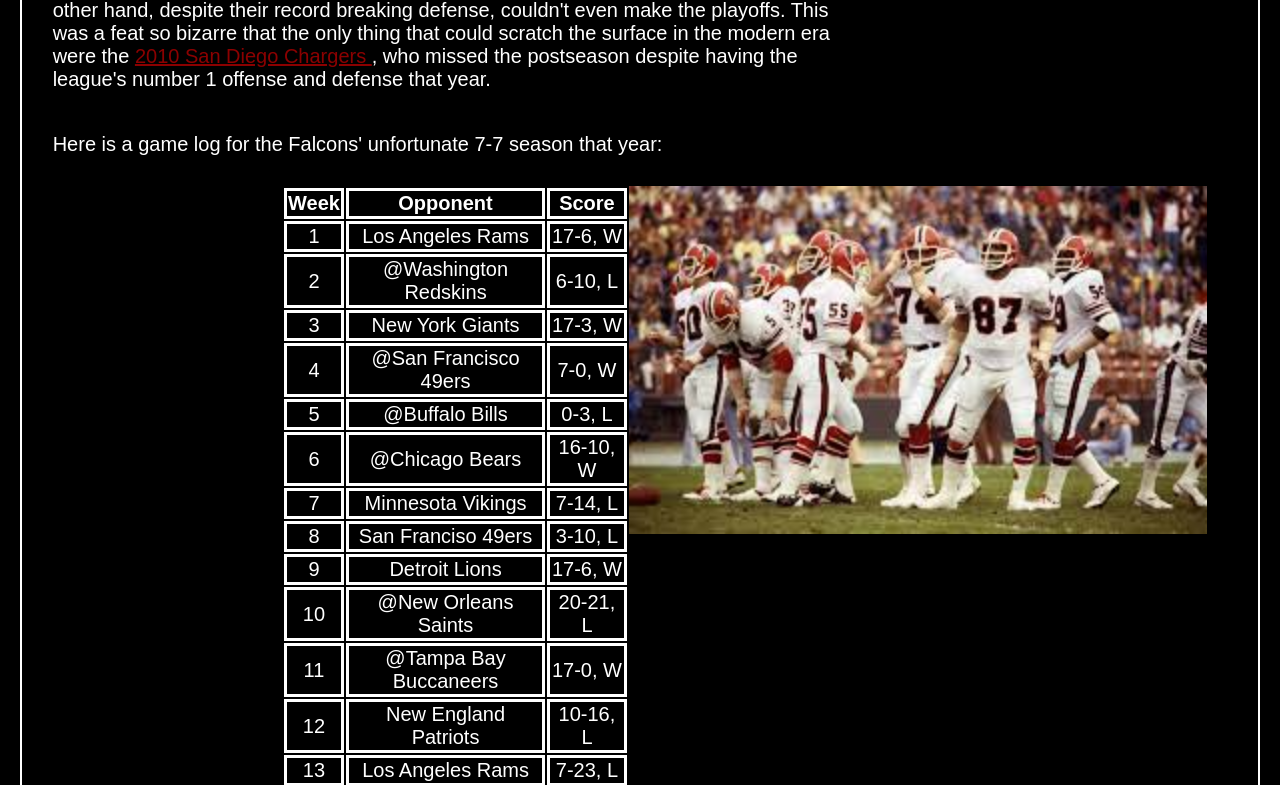
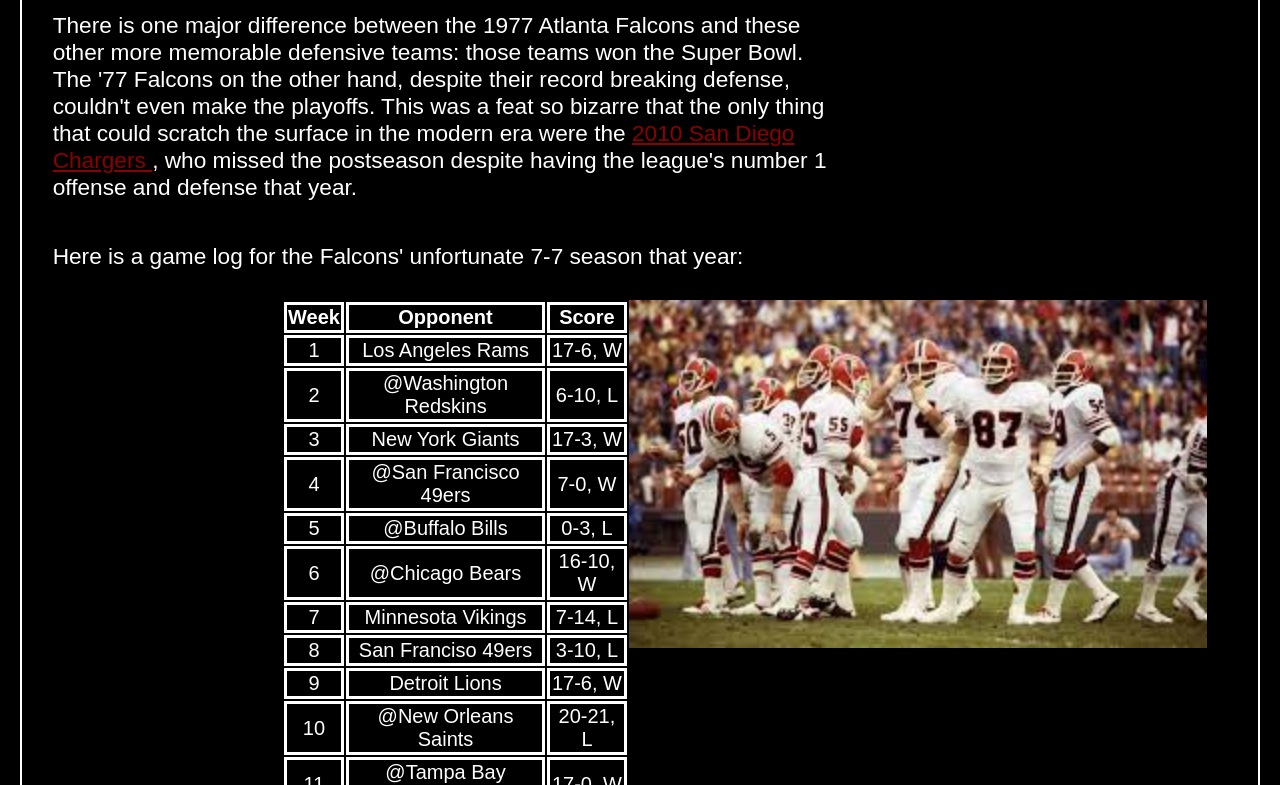
Before and after one commit to jacobleboeuf/GUI-Assignment1, a plain HTML site: page index.html in a window 1280 px wide. Shown: the part 593-1378 px from the top of the page. Drawn offline with Linux system fonts and the light colour scheme.

Commit message:
Update style.css

```diff
--- a/css/style.css
+++ b/css/style.css
@@ -21,7 +21,7 @@ h3 {
     margin: 11pt;
 }
 p {
-    font-size: 15pt;
+    font-size: 17pt;
     padding: 8pt;
     margin: 15pt;
     margin-right: 300pt;
```
